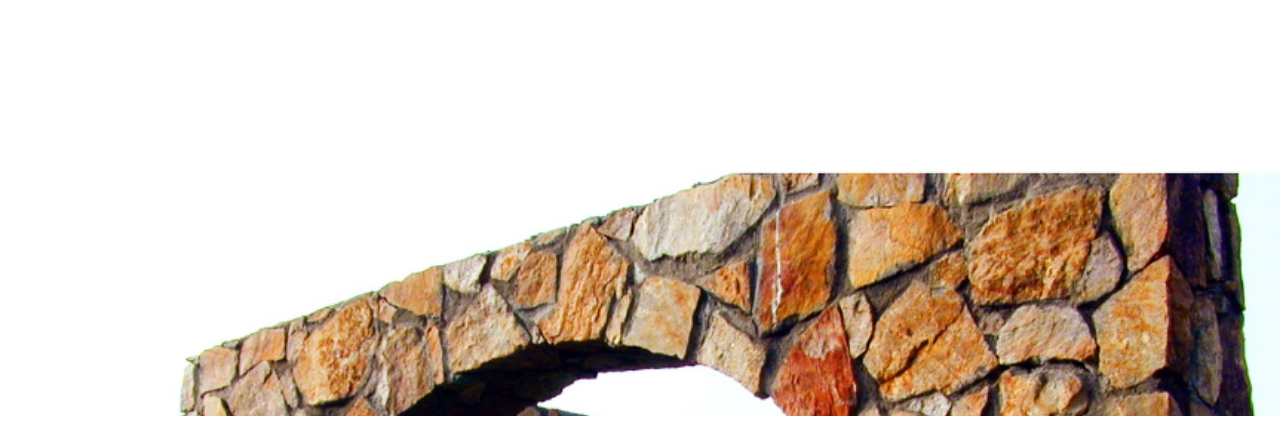
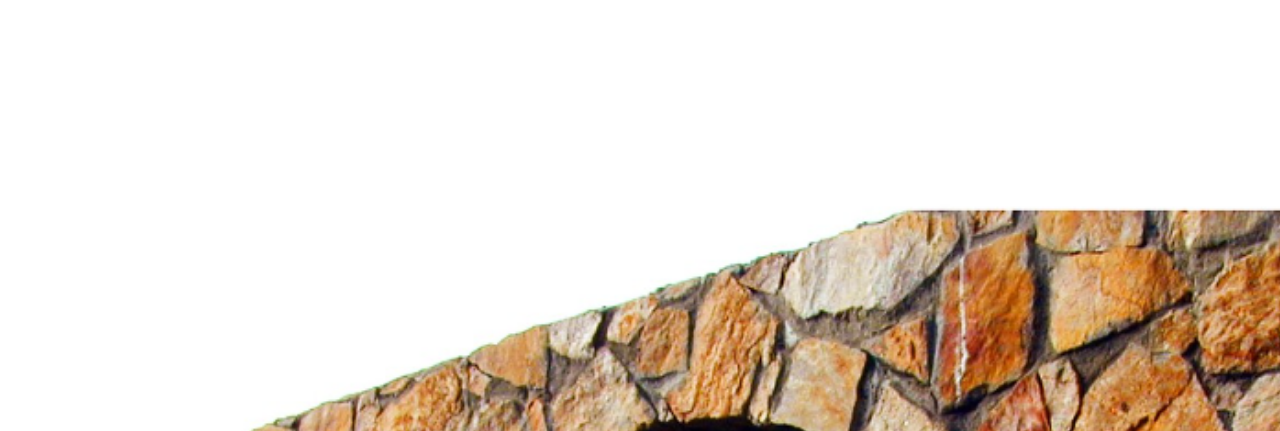
Before and after one commit to whimsical-phoenix/ChiragShah-Associates, a plain HTML site: page index.html in a window 1280 px wide. Shown: the part 109-540 px from the top of the page. Drawn offline with Linux system fonts and the light colour scheme.

Commit message:
hero config

```diff
--- a/styles.css
+++ b/styles.css
@@ -49,7 +49,7 @@ header a {
   background-size: cover;
   color: #0e09096e;
   text-align: center;
-  padding: 200px 0;
+  padding: 600px 0;
 }
 
 #hero h1 {
```
